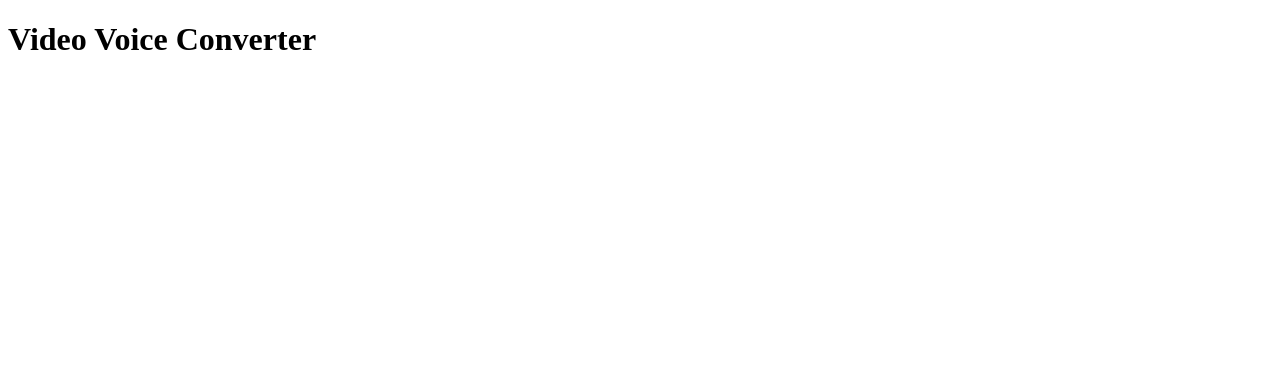
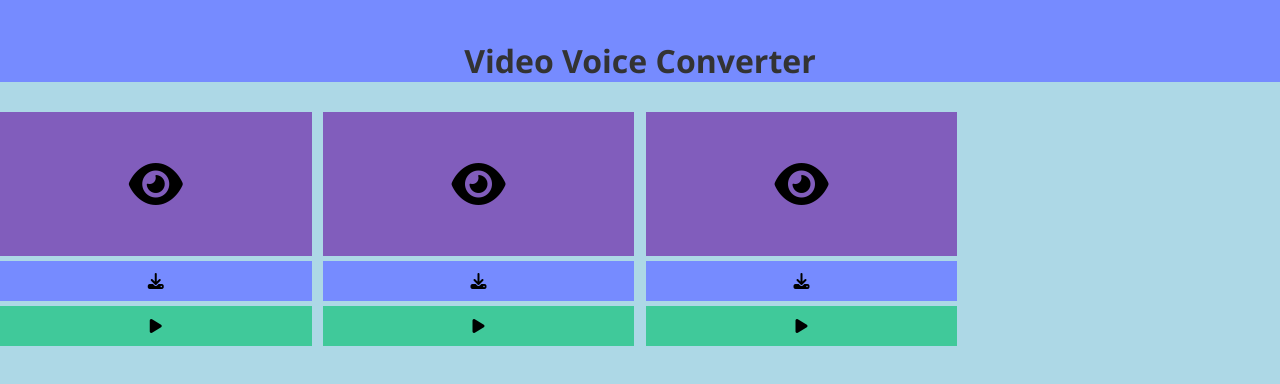
Before and after one commit to bekahma/videovoiceconverter, a website: page dist/main.html in a window 1280 px wide. Drawn offline with nearby package versions, Linux system fonts and the light colour scheme; files that its build step writes are made by us from their sources.

Commit message:
Built boxes and header

```diff
--- /dev/null
+++ b/scss/config.scss
@@ -0,0 +1,31 @@
+$primary-colour: #add8e6;
+$secondary-colour: #a159ff;
+
+@mixin easeOut {
+  transition: all 0.5s ease-out2;
+}
+
+// Media Query Mixins
+@mixin mediaSm {
+  @media screen and (max-width: 500px) {
+    @content;
+  }
+}
+
+@mixin mediaMd {
+  @media screen and (max-width: 768px) {
+    @content;
+  }
+}
+
+@mixin mediaLg {
+  @media screen and (min-width: 769px) and (max-width: 1170px) {
+    @content;
+  }
+}
+
+@mixin mediaXl {
+  @media screen and (min-width: 1171px) {
+    @content;
+  }
+}
--- a/scss/main.scss
+++ b/scss/main.scss
@@ -0,0 +1,55 @@
+@import "config";
+
+#main-header {
+  text-align: center;
+  padding: 1rem;
+  background: #768bff;
+  color: #333;
+  height: 50px;
+  margin-bottom: 30px;
+}
+
+body {
+  background: $primary-colour;
+  color: set-text-colour($primary-colour);
+  height: 100%;
+  margin: 0;
+  font-family: "Segoe UI", Tahoma, Geneva, Verdana, sans-serif;
+  line-height: 1.5;
+}
+
+//objects
+.objects {
+  display: grid;
+  grid-gap: 0.7rem;
+  grid-template-columns: repeat(3, 1fr);
+}
+//button
+.btn {
+  display: block;
+  padding: 0.5rem 1rem;
+  border: 0;
+  margin-bottom: 0.3rem;
+  text-align: center;
+  &:hover {
+    background: purple; // change later??
+  }
+}
+
+.btn-purple {
+  @extend .btn;
+  padding: 3rem;
+  background: #815dbc;
+}
+
+.btn-blue {
+  @extend .btn;
+  background: #768bff;
+}
+
+.btn-green {
+  @extend .btn;
+  background: #40c99a;
+}
+
+@import "mobile";
--- /dev/null
+++ b/scss/mobile.scss
@@ -0,0 +1,27 @@
+// Widescreens
+@include mediaXl {
+  .objects {
+    grid-template-columns: repeat(4, 1fr);
+  }
+}
+
+// Desktops & Laptops
+@include mediaLg {
+  .objects {
+    grid-template-columns: repeat(3, 1fr);
+  }
+}
+
+// Tablets & Small Laptops
+@include mediaMd {
+  .objects {
+    grid-template-columns: repeat(2, 1fr);
+  }
+}
+
+// Smartphones
+@include mediaSm {
+  .objects {
+    grid-template-columns: 1fr;
+  }
+}
```
Also changed, not shown: dist/css/--recursive/config.css (added), dist/css/--recursive/main.css (added), dist/main.html.
